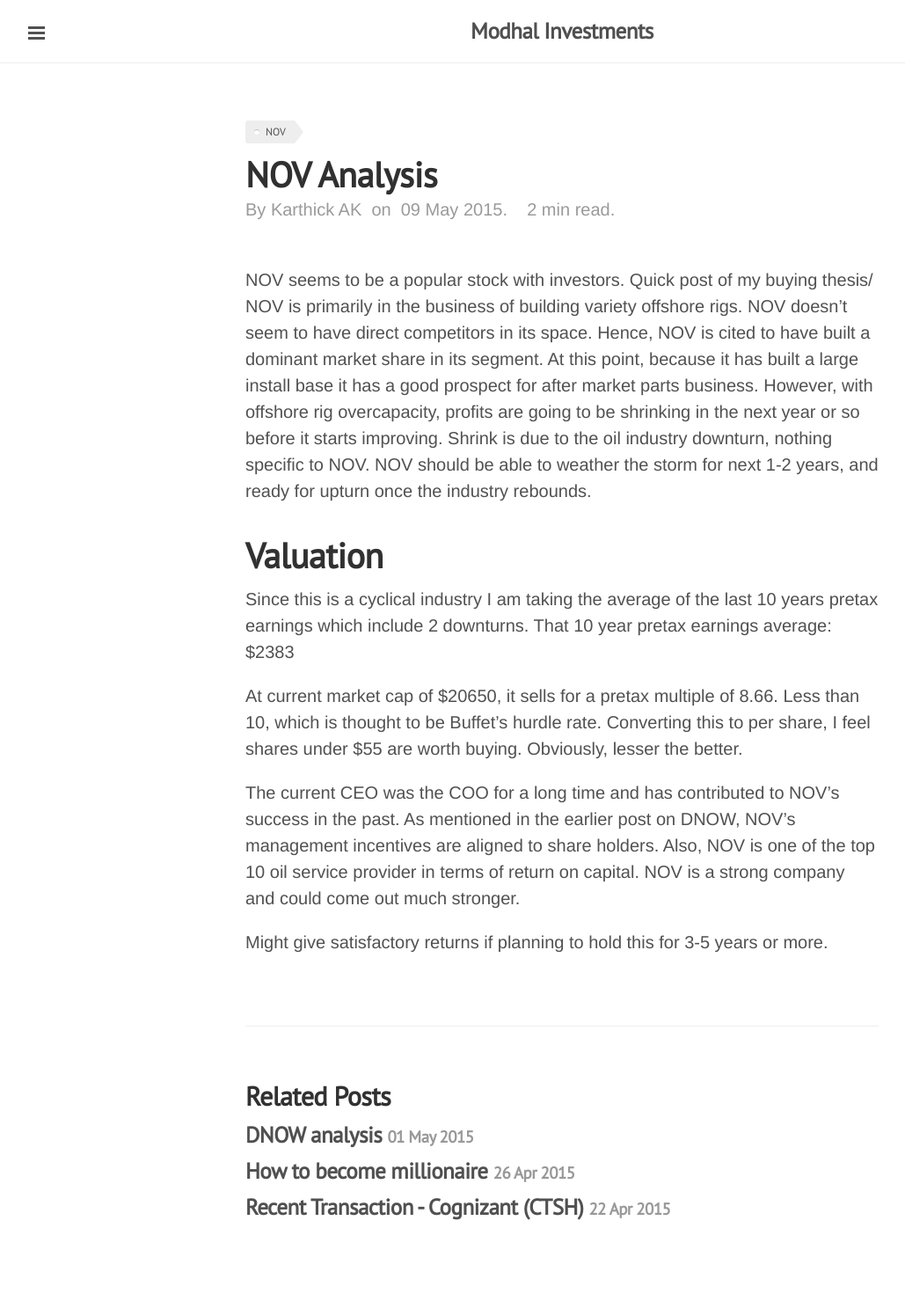
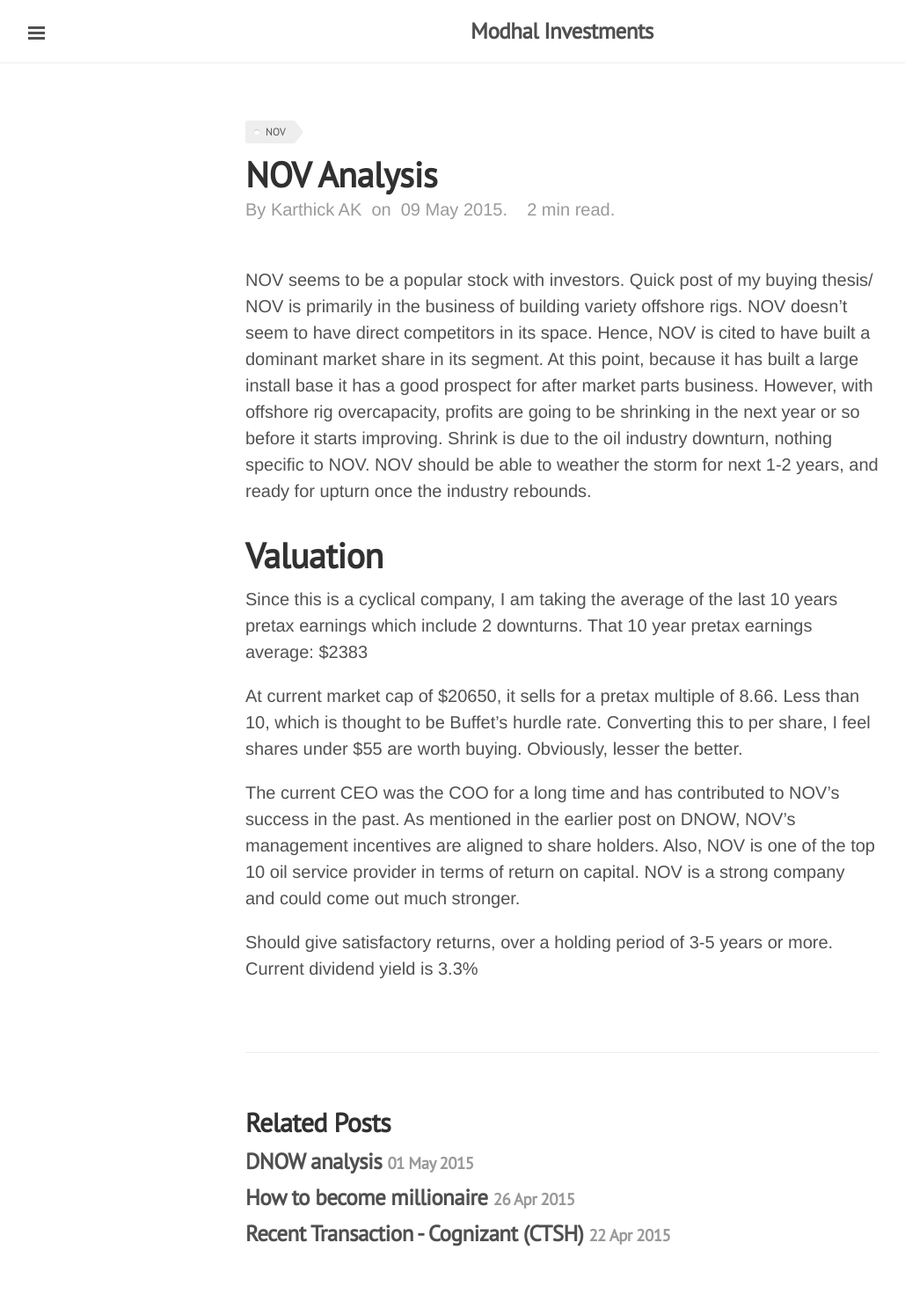
Before and after one commit to gitforwork2/gitforwork.github.io, a Jekyll site: the page built from _posts/2015-05-09-nov-quick-analysis.md, in a window 1280 px wide. Shown: the whole page at 88% size, without its empty margins (1-1030 px from the left). Built offline with Jekyll 4.4.1, drawn with Linux system fonts in a browser that asks for light colours; Markdown is read by kramdown in place of the engine named in the settings; before the commit the page ends 1449 px from its top, so only the background shows below that.

Commit message:
NOV quick post

```diff
--- a/_posts/2015-05-09-nov-quick-analysis.md
+++ b/_posts/2015-05-09-nov-quick-analysis.md
@@ -14,7 +14,7 @@
 and ready for upturn once the industry rebounds.
 
 #Valuation
-Since this is a cyclical industry I am taking the average of the last 10 years pretax earnings which include 2
+Since this is a cyclical company, I am taking the average of the last 10 years pretax earnings which include 2
 downturns. That 10 year pretax earnings average: $2383
 
 At current market cap of $20650, it sells for a pretax multiple of 8.66.
@@ -26,4 +26,4 @@
 Also, NOV is one of the top 10 oil service provider in terms of return on capital.
 NOV is a strong company and could come out much stronger.
 
-Might give satisfactory returns if planning to hold this for 3-5 years or more.
+Should give satisfactory returns, over a holding period of 3-5 years or more. Current dividend yield is 3.3%
```
